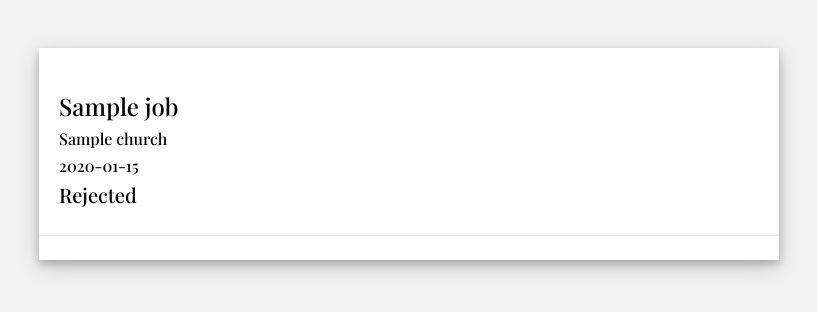
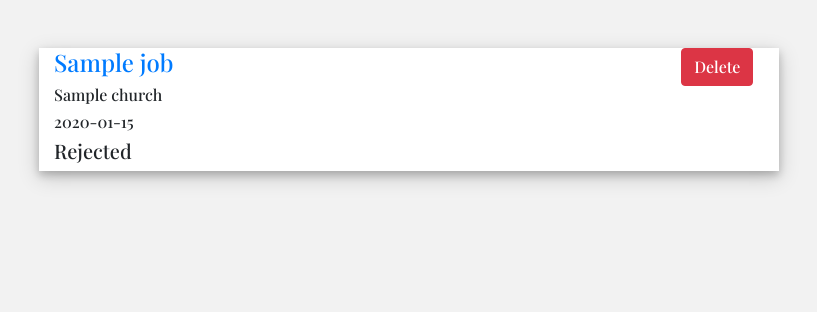
Before and after one commit to timjonez/volunteer_platform, a Django app: template Job/templates/Job/proposal_list.html in a window 1280 px wide. Shown: the part 57-369 px from the top of the page, without its empty margins (231-1048 px from the left). Run offline with Django 3.2, Linux system fonts and the light colour scheme; the template is opened without the code that fills it: most values are stand-ins (such as "Sample title", 1, 10 or a date in 2020); parts of the project's set-up code (start-up, migrations or seed data) failed here and were passed over; some libraries are stand-ins or nearby versions.

Commit message:
[job/template/proposal_list] add styling and delete button

```diff
--- a/Job/templates/Job/proposal_list.html
+++ b/Job/templates/Job/proposal_list.html
@@ -4,10 +4,13 @@
 
 {% block body %}
     <div class="container row mx-auto">
-        <div class="col-12 col-lg-8 shadow-container mx-auto py-4 px-0 mt-5 mb-3">
+        <div class="col-12 col-lg-8 shadow-container mx-auto px-0 mt-5 mb-3">
             {% for proposal in object_list %}
-                <div class="job-link">
+                <div class="normal-list row mx-auto">
+                    <div class="col-10">
+                        <a href="{% url 'job:view_job' slug=proposal.job.slug%}" class="link">
                             <h4>{{proposal.job.title }}</h4>
+                        </a>
                         <h6>{{proposal.job.church }}</h6>
                         <h6>{{proposal.timeframe }}</h6>
                         {% if proposal.accepted == None %}
@@ -18,6 +21,10 @@
                             <h5>Rejected</h5>
                         {% endif %}
                     </div>
+                    <div class="col-2 text-center">
+                        <a href="{% url 'job:delete-proposal' pk=proposal.pk %}" class="btn btn-danger">Delete</a>
+                    </div>
+                </div>
             {% endfor %}
         </div>
     </div>
```
Lines whose indentation alone changed are shown as unchanged.
